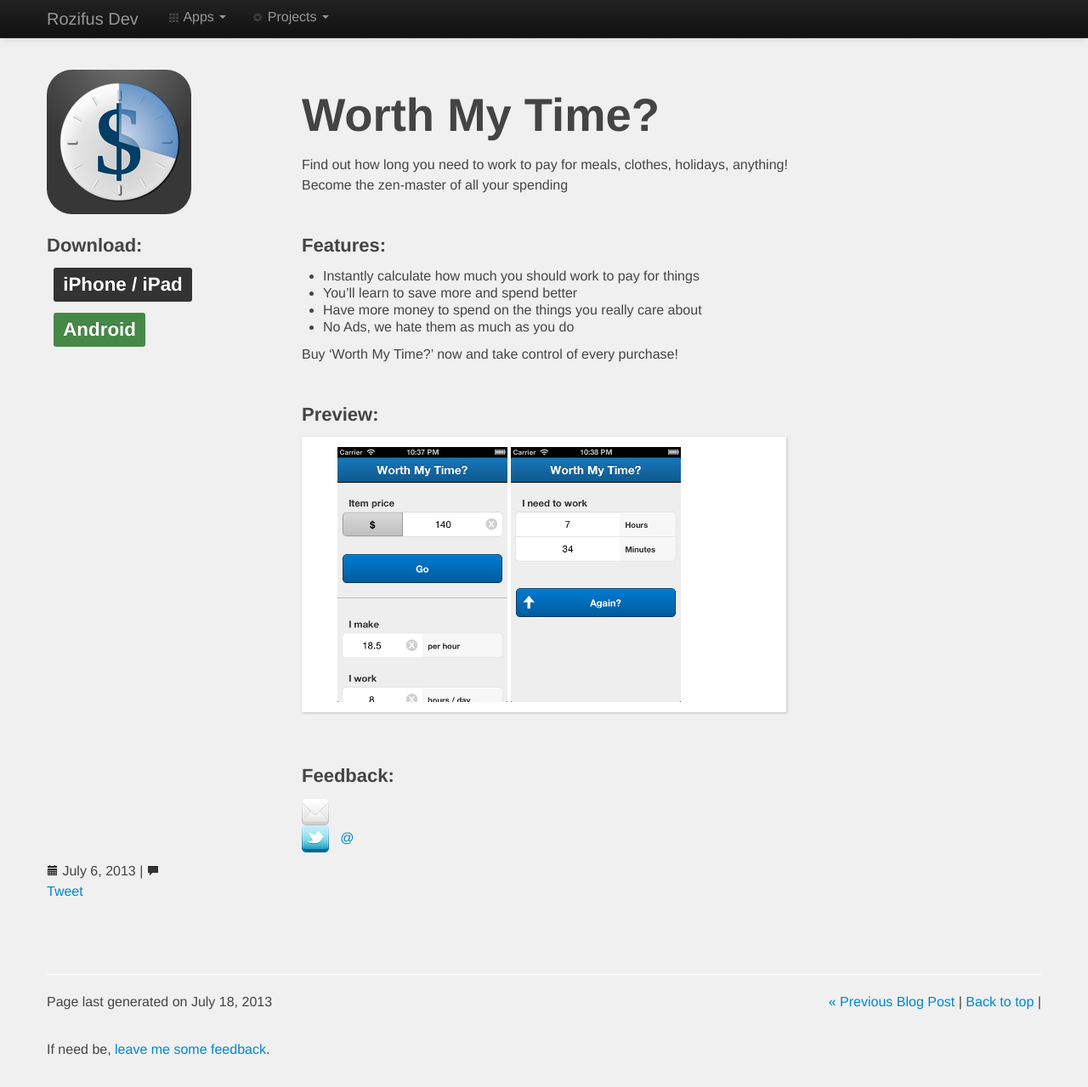
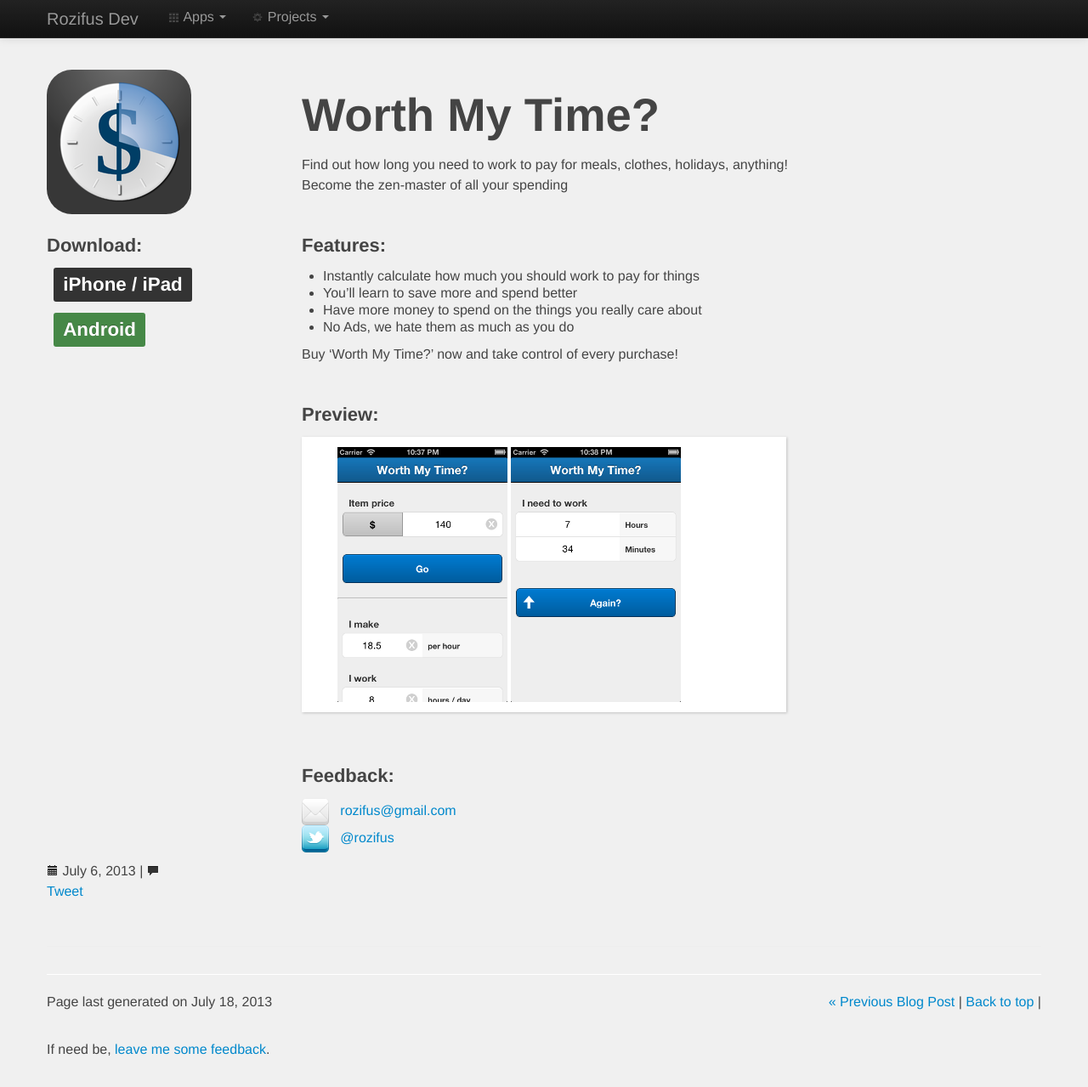
Before and after one commit to rozifus/launchrad, a Jekyll site: the page built from _posts/2013-07-06-worthmytime.markdown, in a window 1280 px wide and 1279 px high. Shown: the whole window at 85% size. Built offline with Jekyll 4.4.1, drawn with Linux system fonts in a browser that asks for light colours; comment, search, counter and statistics services are not loaded; part of the change alters nothing that is shown.

```diff
--- a/_config.yml
+++ b/_config.yml
@@ -7,7 +7,7 @@ url: http://www.rozifus.com
 
 permalink: /:categories/:title
 
-app-author:
+author:
     name: Ryan Miller
     email: rozifus@gmail.com
     github: rozifus
```
